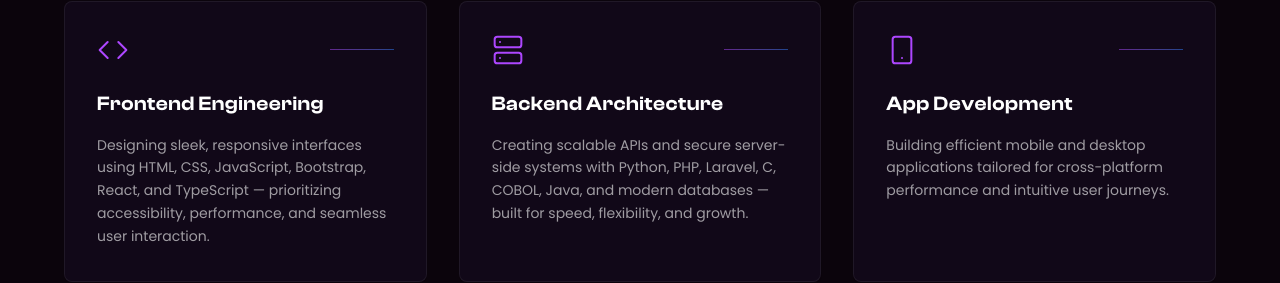
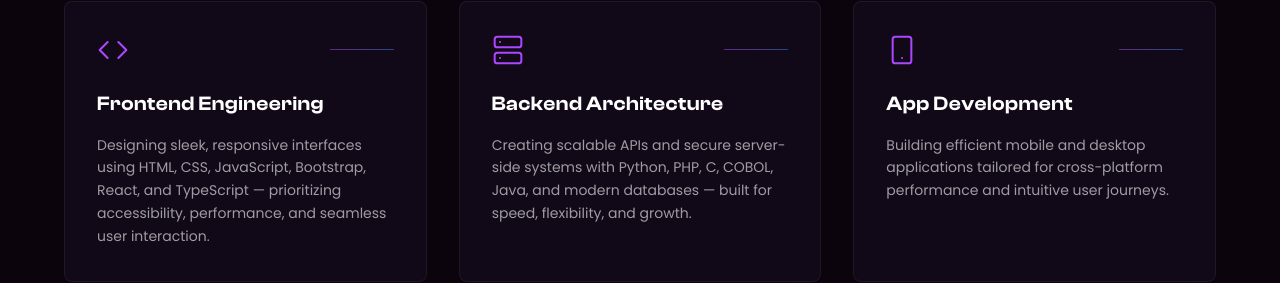
Before and after one commit to vobzzartt/myportfolio, a Next.js app: page / in a window 1280 px wide. Shown: the part 774-1057 px from the top of the page. Built offline with nearby package versions, Linux system fonts and the light colour scheme.

Commit message:
Update services.tsx

```diff
--- a/src/components/services.tsx
+++ b/src/components/services.tsx
@@ -21,7 +21,7 @@ const services = [
   {
     id: 2,
     title: "Backend Architecture",
-    description: "Creating scalable APIs and secure server-side systems with Python, PHP, Laravel, C, COBOL, Java, and modern databases — built for speed, flexibility, and growth.",
+    description: "Creating scalable APIs and secure server-side systems with Python, PHP, C, COBOL, Java, and modern databases — built for speed, flexibility, and growth.",
     icon: Server,
     category: "Development"
   },
```
